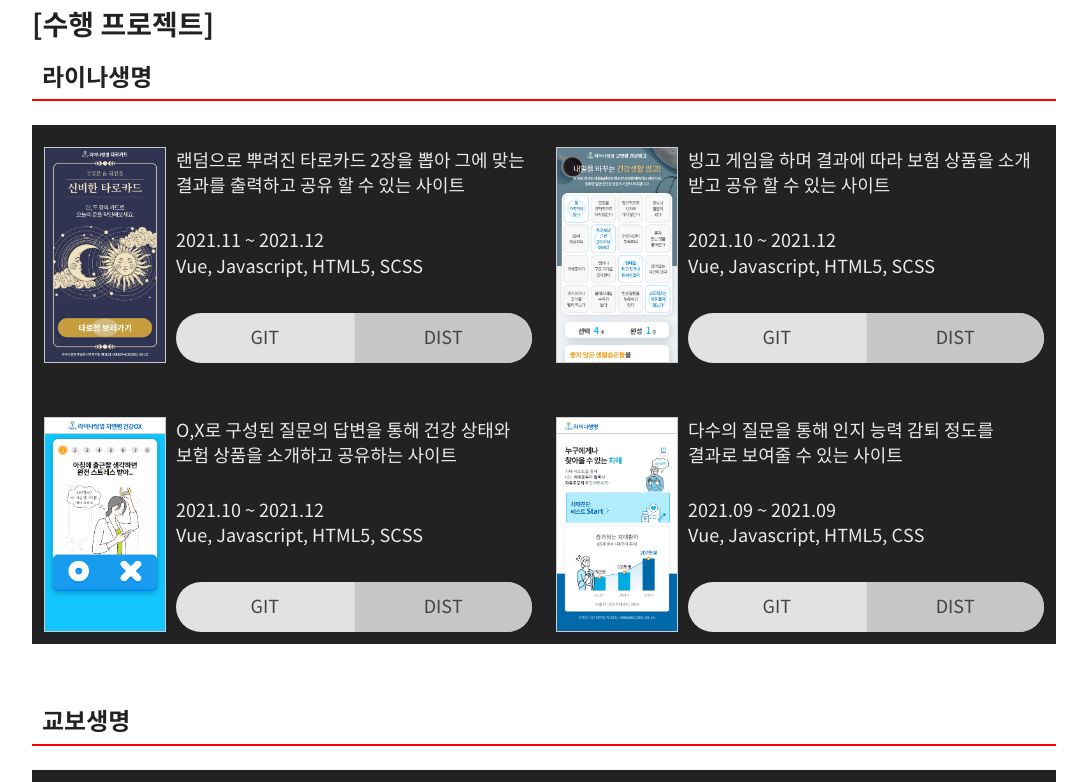
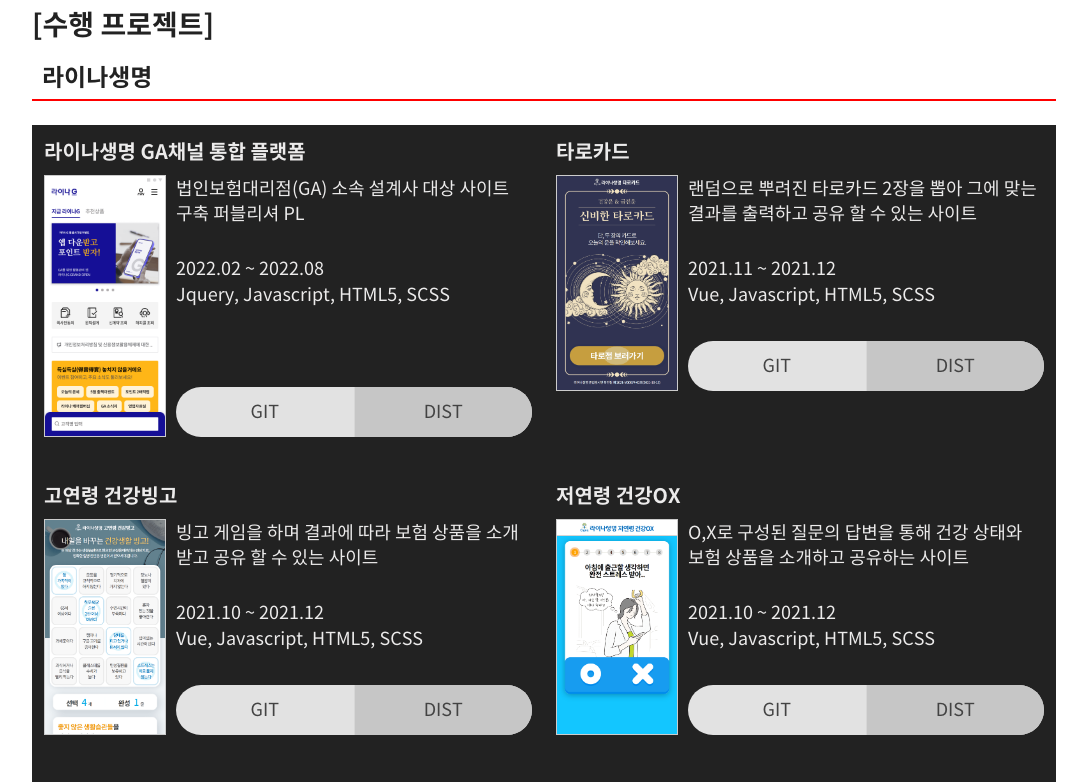
Before and after one commit to kei5693/my-portfolio, a React (Create React App) app: page / in a window 1280 px wide. Shown: the part 800-1582 px from the top of the page, without its empty margins (96-1183 px from the left). Built offline with nearby package versions, Linux system fonts and the light colour scheme.

Commit message:
ga 추가

```diff
--- a/src/App.js
+++ b/src/App.js
@@ -193,6 +193,17 @@
       project: [
         {
           id:       1,
+          title:    '라이나생명 GA채널 통합 플랫폼',
+          git:      '',
+          dist:     '',
+          img:      '/image/lina/ga.png',
+          imgType:  'vertical',
+          period:   '2022.02 ~ 2022.08',
+          comment:  '법인보험대리점(GA) 소속 설계사 대상 사이트 구축 퍼블리셔 PL',
+          skill:    'Jquery, Javascript, HTML5, SCSS'
+        },
+        {
+          id:       2,
           title:    '타로카드',
           git:      'https://github.com/kei5693/portfolio-lina-tarot-simulator',
           dist:     'https://kei5693.github.io/work/portfolio/lina-tarot-simulator/#/',
@@ -203,7 +214,7 @@
           skill:    'Vue, Javascript, HTML5, SCSS'
         },
         {
-          id:       2,
+          id:       3,
           title:    '고연령 건강빙고',
           git:      'https://github.com/kei5693/portfolio-lina-bingo-simulator',
           dist:     'https://kei5693.github.io/work/portfolio/lina-bingo-simulator/#/',
@@ -214,7 +225,7 @@
           skill:    'Vue, Javascript, HTML5, SCSS'
         },
         {
-          id:       3,
+          id:       4,
           title:    '저연령 건강OX',
           git:      'https://github.com/kei5693/portfolio-lina-health-simulator',
           dist:     'https://kei5693.github.io/work/portfolio/lina-health-simulator/#/',
@@ -225,7 +236,7 @@
           skill:    'Vue, Javascript, HTML5, SCSS'
         },
         {
-          id:       4,
+          id:       5,
           title:    '치매진단 모바일 시뮬레이터',
           git:      'https://github.com/kei5693/portfolio-lina-alzheimer',
           dist:     'https://kei5693.github.io/portfolio-lina-alzheimer/index.html',
--- a/src/assets/css/app.css
+++ b/src/assets/css/app.css
@@ -294,7 +294,7 @@
     width: calc(100% - 13.2rem);
   }
   #container .projectList > div > ul > li > h4 {
-    display: none;
+    /* display: none; */
   }
   #container .projectList > div > ul > li.horizontal {
     position: relative;
```
Also changed, not shown: public/image/lina/ga.png (added).
